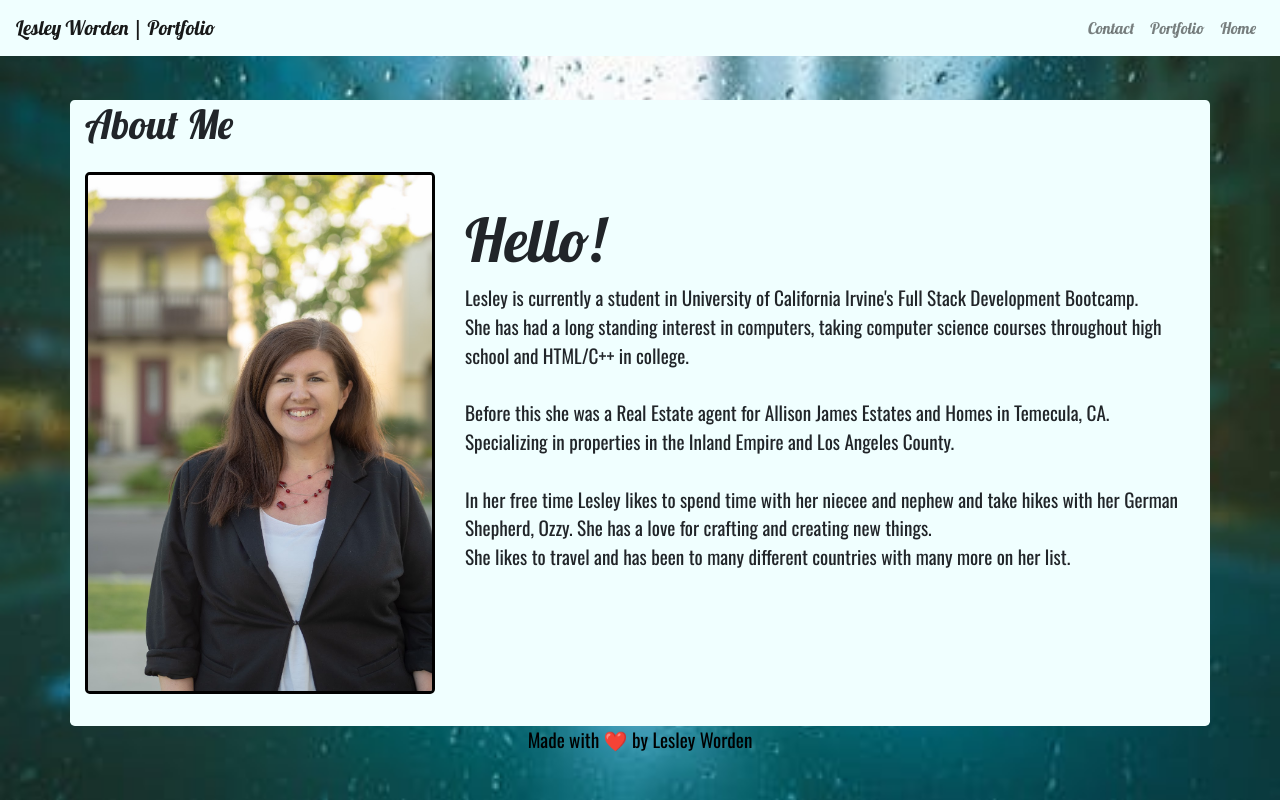
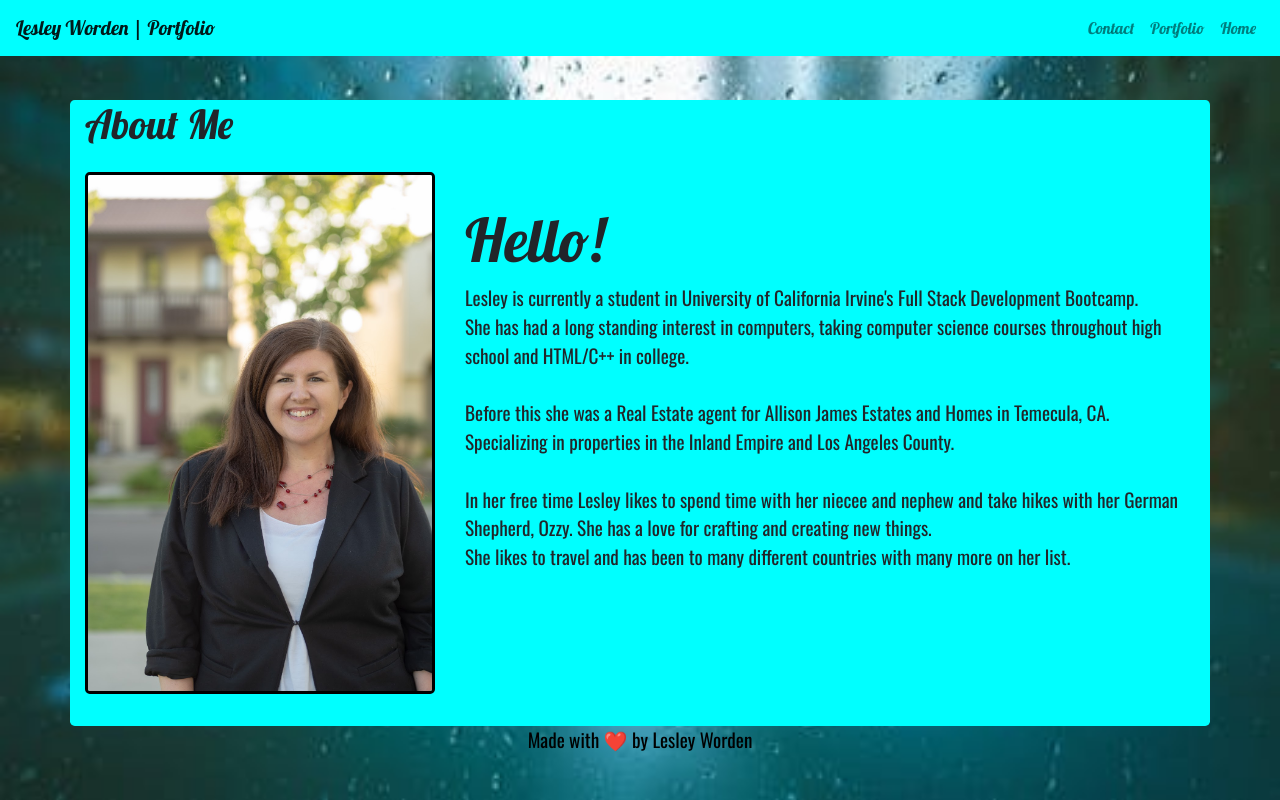
Before and after one commit to Lesleyworden/Portfolio, a plain HTML site: page index.html in a window 1280 px wide. Drawn offline with nearby package versions, Linux system fonts and the light colour scheme.

Commit message:
Update style.css

```diff
--- a/style.css
+++ b/style.css
@@ -7,12 +7,12 @@ body {
 }
 
 nav {
-    background-color: azure;
+    background-color: aqua;
 }
 
 main {
     margin-top: 100px;
-    background-color: azure;
+    background-color: aqua;
 }
 /* border for student image */
 img {
```
